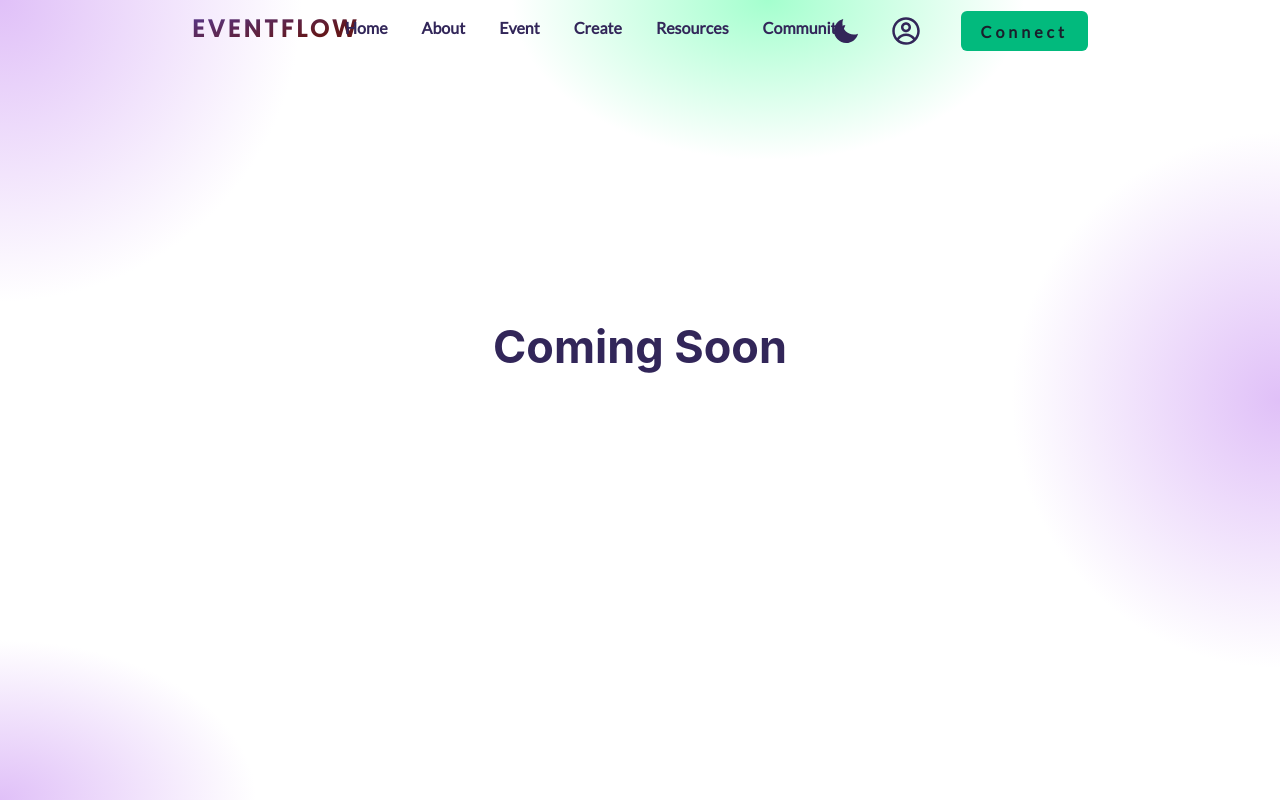
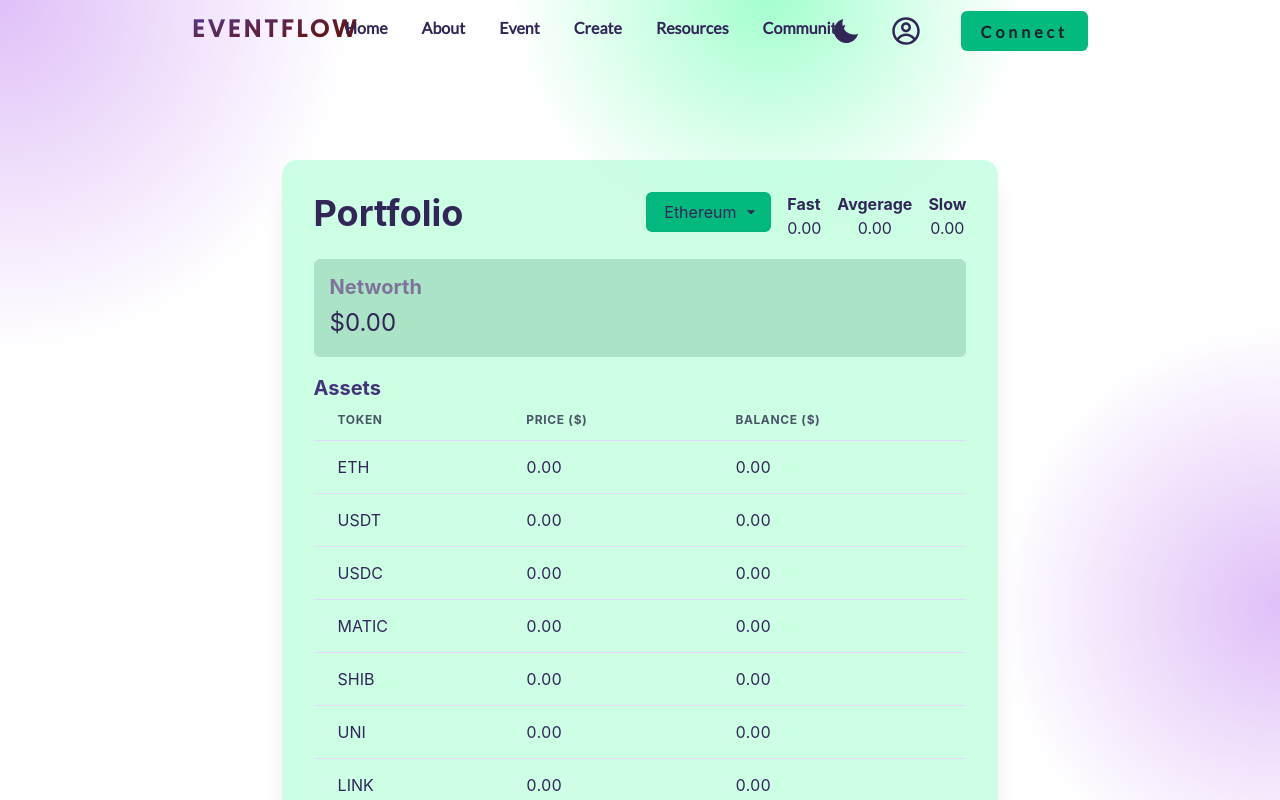
Before and after one commit to BlockHashiras/EventFlow-Frontend, a Next.js app: page /portfolio in a window 1280 px wide. Shown: the top 800 px of the page. Built offline with nearby package versions, Linux system fonts and the light colour scheme.

Commit message:
completed portfolio page

```diff
--- /dev/null
+++ b/index-components/portfolio-component/PortfolioHead.tsx
@@ -0,0 +1,62 @@
+import {
+    Flex,
+    Box,
+    Heading,
+    Select,
+    Text
+} from "@chakra-ui/react"
+import { MdArrowDropDown } from "react-icons/md";
+
+const PortfolioHead = () => {
+    return (
+        <Flex
+        justifyContent="space-between"
+        >
+            <Box>
+                <Heading>Portfolio</Heading>
+            </Box>
+            <Flex gap={4}>
+                <Select
+                variant="filled"
+                bg="#02ba7d"
+                icon={<MdArrowDropDown />}
+                borderColor="#05b47a"
+                _active={{
+                    "backgroundColor": "#05b47a",
+                    "borderColor": "#05b47a"
+                }}
+                _hover={{
+                    "backgroundColor": "#05b47a",
+                    "borderColor": "#05b47a"
+                }}
+                _focusVisible={{
+                    "backgroundColor": "#05b47a",
+                    "borderColor": "#05b47a"
+                }}
+                >
+                    <option style={{"backgroundColor": "#c1ffdecf"}} value="ethereum">Ethereum</option>
+                    <option style={{"backgroundColor": "#c1ffdecf"}} value="bitcoin">Bitcoin</option>
+                    <option style={{"backgroundColor": "#c1ffdecf"}} value="polkadot">Polkadot</option>
+                    <option style={{"backgroundColor": "#c1ffdecf"}} value="algorand">Algorand</option>
+                    <option style={{"backgroundColor": "#c1ffdecf"}} value="near">Near</option>
+                    <option style={{"backgroundColor": "#c1ffdecf"}} value="fantom">Fantom</option>
+                    <option style={{"backgroundColor": "#c1ffdecf"}} value="harmony">Harmony</option>
+                </Select>
+                <Box>
+                    <Text fontWeight="bold">Fast</Text>
+                    <Text textAlign="center">0.00</Text>
+                </Box>
+                <Box>
+                    <Text fontWeight="bold">Avgerage</Text>
+                    <Text textAlign="center">0.00</Text>
+                </Box>
+                <Box>
+                    <Text fontWeight="bold">Slow</Text>
+                    <Text textAlign="center">0.00</Text>
+                </Box>
+            </Flex>
+        </Flex>
+    );
+}
+
+export default PortfolioHead;
--- a/pages/buyTicket/[id].tsx
+++ b/pages/buyTicket/[id].tsx
@@ -81,7 +81,7 @@ const BuyTicket = () => {
                         {/* modal */}
                         <Modal isOpen={isOpen} onClose={onClose}>
                             <ModalOverlay />
-                            <ModalContent p="2rem" bg="#161f1a">
+                            <ModalContent p="2rem 2rem 2rem 1rem" bg="#161f1a">
                                 <ModalCloseButton />
                                 <ModalBody>
                                     <Text>
--- a/pages/portfolio.tsx
+++ b/pages/portfolio.tsx
@@ -1,13 +1,71 @@
-import { Box, Heading, Text } from "@chakra-ui/react";
+import {
+    Box,
+    Flex,
+    Heading,
+    Select,
+    Skeleton,
+    SkeletonText,
+    Table,
+    TableCaption,
+    TableContainer,
+    Tbody,
+    Td,
+    Text,
+    Th,
+    Thead,
+    Tr
+} from "@chakra-ui/react";
+import PortfolioHead from "../index-components/portfolio-component/PortfolioHead";
 const portfolio = () => {
+    const networks = ["ETH", "USDT", "USDC", "MATIC", "SHIB", "UNI", "LINK", "CRO", "APE", "SAND", "MANA", "AAVE", "MKR"]
     return (
         <Box
         className="portfolio-wrapper"
         px="12rem"
-        h="100vh"
-        pt="20rem"
+        // h="100vh"
+        pt="10rem"
         >
-            <Heading textAlign="center" fontSize="45px">Coming Soon</Heading>
+            <Box
+            w="80%"
+            mx="10%"
+            bg="#c1ffdecf"
+            borderRadius="15px"
+            boxShadow="xl"
+            p="2rem"
+            >
+                <PortfolioHead />
+                <Box my="1.2rem" w="100%" bg="#a4ddbfce" p="1rem" borderRadius="6px">
+                    <Heading as="h4" color="#7f739b" size="md">
+                        Networth
+                    </Heading>
+                    <Text fontSize="2xl" mt="1.5">$0.00</Text>
+                </Box>
+                <Box>
+                    <Heading as="h4" size="md" color="purple.800">Assets</Heading>
+                    <TableContainer>
+                        <Table variant="simple" colorScheme="purple">
+                            <TableCaption color="purple.800">Add token features coming soon</TableCaption>
+                            <Thead>
+                                <Tr>
+                                    <Th>Token</Th>
+                                    <Th>Price ($)</Th>
+                                    <Th>Balance ($)</Th>
+                                </Tr>
+                            </Thead>
+                            <Tbody>
+                                {
+                                    networks.map((item, index)=>
+                                    <Tr key={index}>
+                                        <Td>{item}</Td>
+                                        <Td>0.00</Td>
+                                        <Td>0.00</Td>
+                                    </Tr>
+                                )}
+                            </Tbody>
+                        </Table>
+                    </TableContainer>
+                </Box>
+            </Box>
         </Box>
     );
 }
```
Also changed, not shown: styles/globals.css (line endings or trailing spaces).
